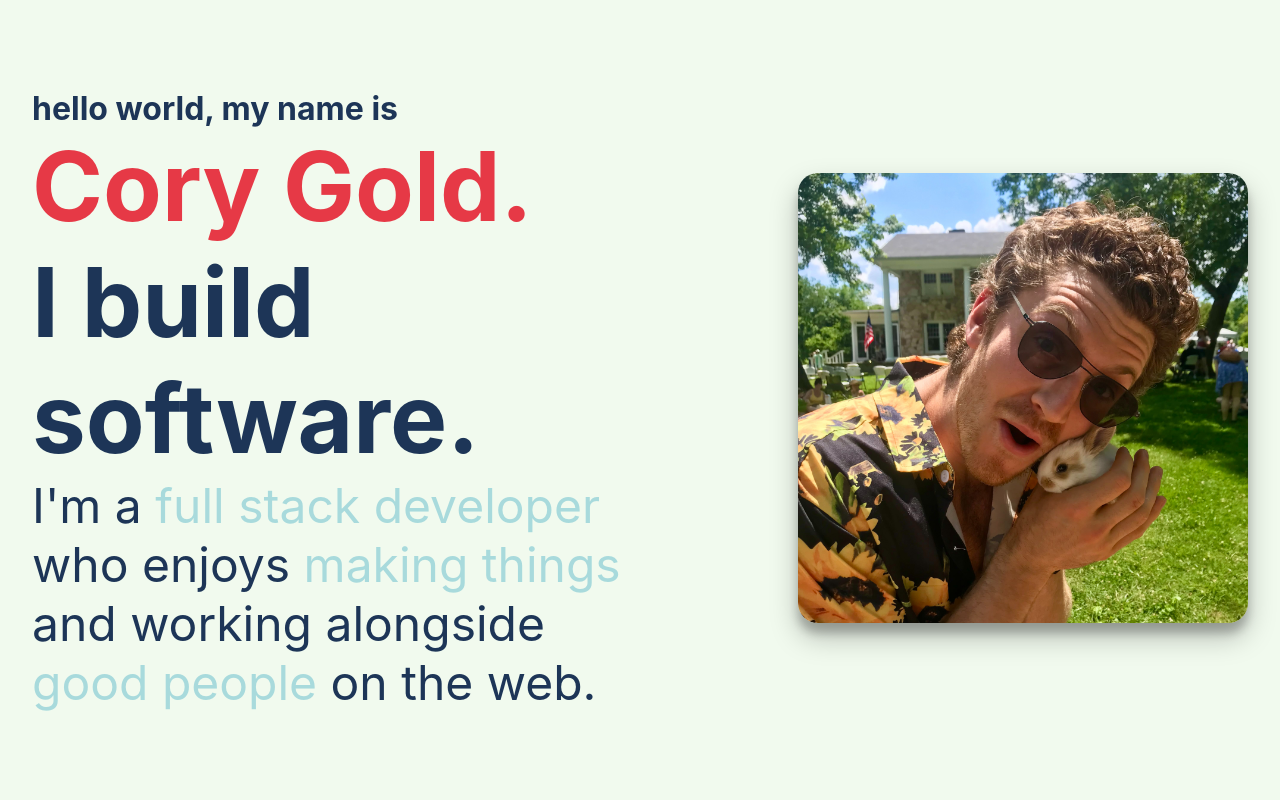
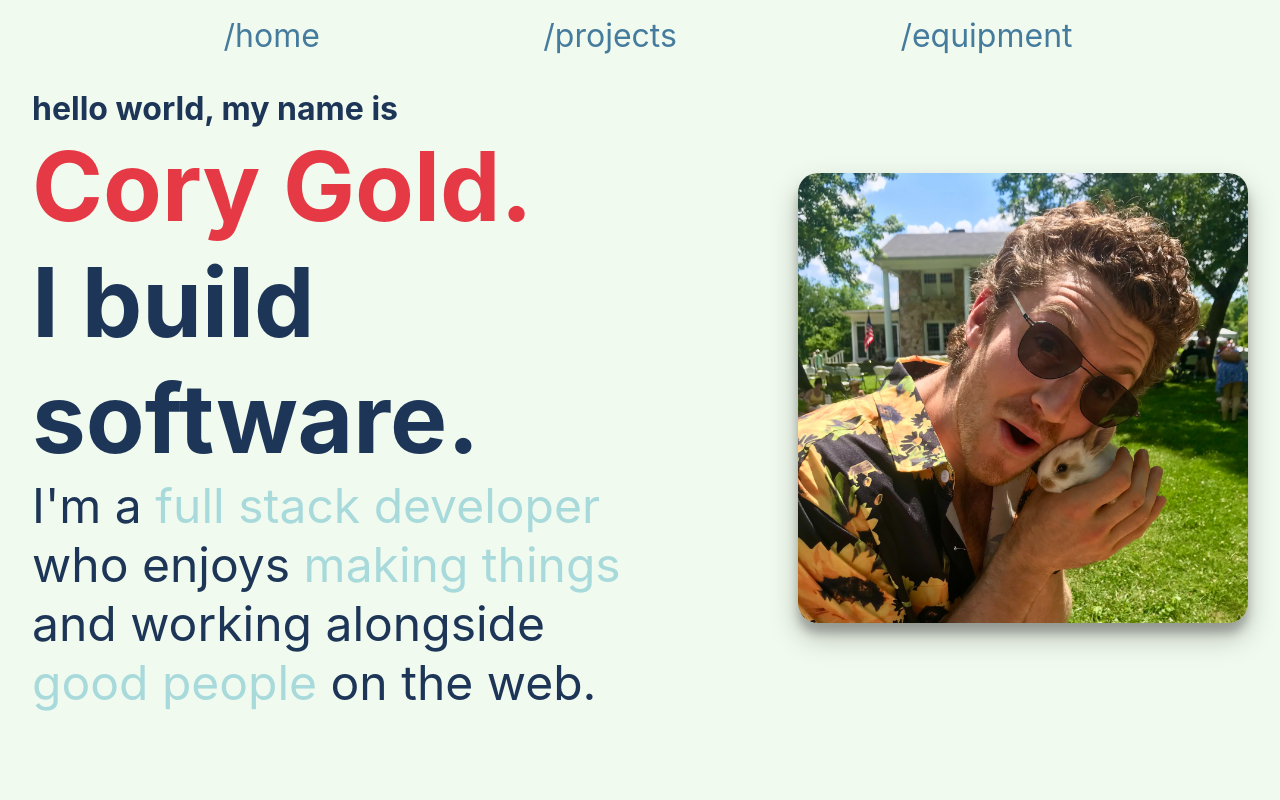
Before and after one commit to corumgold/corygold.dev, a React (Create React App) app: page / in a window 1280 px wide. Shown: the top 800 px of the page. Built offline with nearby package versions, Linux system fonts and the light colour scheme.

Commit message:
Add navbar

```diff
--- a/less/styles.less
+++ b/less/styles.less
@@ -43,15 +43,15 @@ a:hover,
 nav {
   margin: 8px;
   text-align: center;
-  display: none;
+  display: flex;
   justify-content: space-evenly;
+  position: fixed;
 }
 
 nav a {
   margin: 8px;
-  color: blue;
   text-decoration: none;
-  font-size: @medium-text;
+  font-size: @small-text;
 }
 
 /* Home */
--- a/src/components/Nav.js
+++ b/src/components/Nav.js
@@ -1,9 +1,38 @@
-import React from "react";
+import React, { useState, useEffect } from "react";
 import { NavLink } from "react-router-dom";
 
 const Nav = () => {
+  const [prevScrollPos, setPrevScrollPos] = useState(0);
+  const [visible, setVisible] = useState(true);
+
+  const navStyles = {
+    position: "fixed",
+    height: "60px",
+    width: "100%",
+    textAlign: "center",
+    transition: "top 0.6s",
+  };
+
+  useEffect(() => {
+    const handleScroll = () => {
+      const currentScrollPos = window.pageYOffset;
+
+      setVisible(
+        (prevScrollPos > currentScrollPos &&
+          prevScrollPos - currentScrollPos > 70) ||
+          currentScrollPos < 10
+      );
+
+      setPrevScrollPos(currentScrollPos);
+    };
+
+    window.addEventListener("scroll", handleScroll);
+
+    return () => window.removeEventListener("scroll", handleScroll);
+  }, [prevScrollPos, visible]);
+
   return (
-    <nav>
+    <nav style={{ ...navStyles, top: visible ? "0" : "-60px" }}>
       <NavLink to="/">/home</NavLink>
       <NavLink to="/projects">/projects</NavLink>
       <NavLink to="/equipment">/equipment</NavLink>
--- a/src/styles.css
+++ b/src/styles.css
@@ -21,14 +21,14 @@ a:hover,
 nav {
   margin: 8px;
   text-align: center;
-  display: none;
+  display: flex;
   justify-content: space-evenly;
+  position: fixed;
 }
 nav a {
   margin: 8px;
-  color: blue;
   text-decoration: none;
-  font-size: 3rem;
+  font-size: 2rem;
 }
 /* Home */
 .home-header {
```
